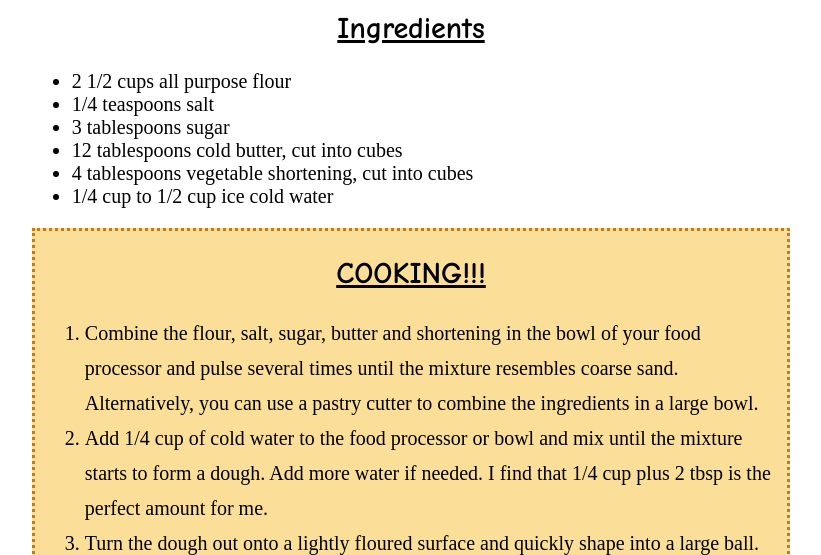
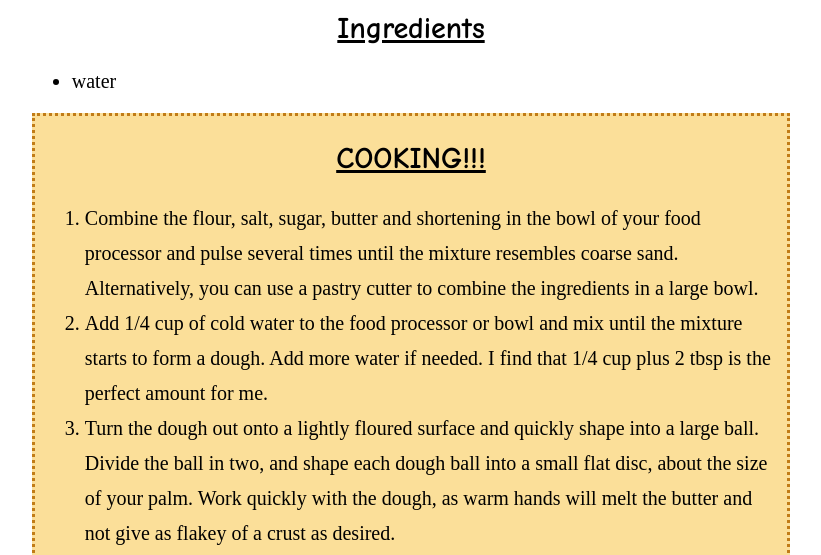
Before and after one commit to sillsdog/website, a plain HTML site: page book1/crust.html in a window 1280 px wide. Shown: the part 229-784 px from the top of the page, without its empty margins (229-1050 px from the left). Drawn offline with Linux system fonts and the light colour scheme.

Commit message:
Update crust.html
fixed non vegan ingredients

```diff
--- a/book1/crust.html
+++ b/book1/crust.html
@@ -20,12 +20,7 @@
 			</div>
 			<h2><u>Ingredients</u></h2>
 			<ul>
-				<li>2 1/2 cups all purpose flour
-				<li>1/4 teaspoons salt
-				<li>3 tablespoons sugar
-				<li>12 tablespoons cold butter, cut into cubes
-				<li>4 tablespoons vegetable shortening, cut into cubes
-				<li>1/4 cup to 1/2 cup ice cold water
+				<li>water
 			</ul>
 			<div class='title'>
 				<h2><u>COOKING!!!</u></h2>
```
